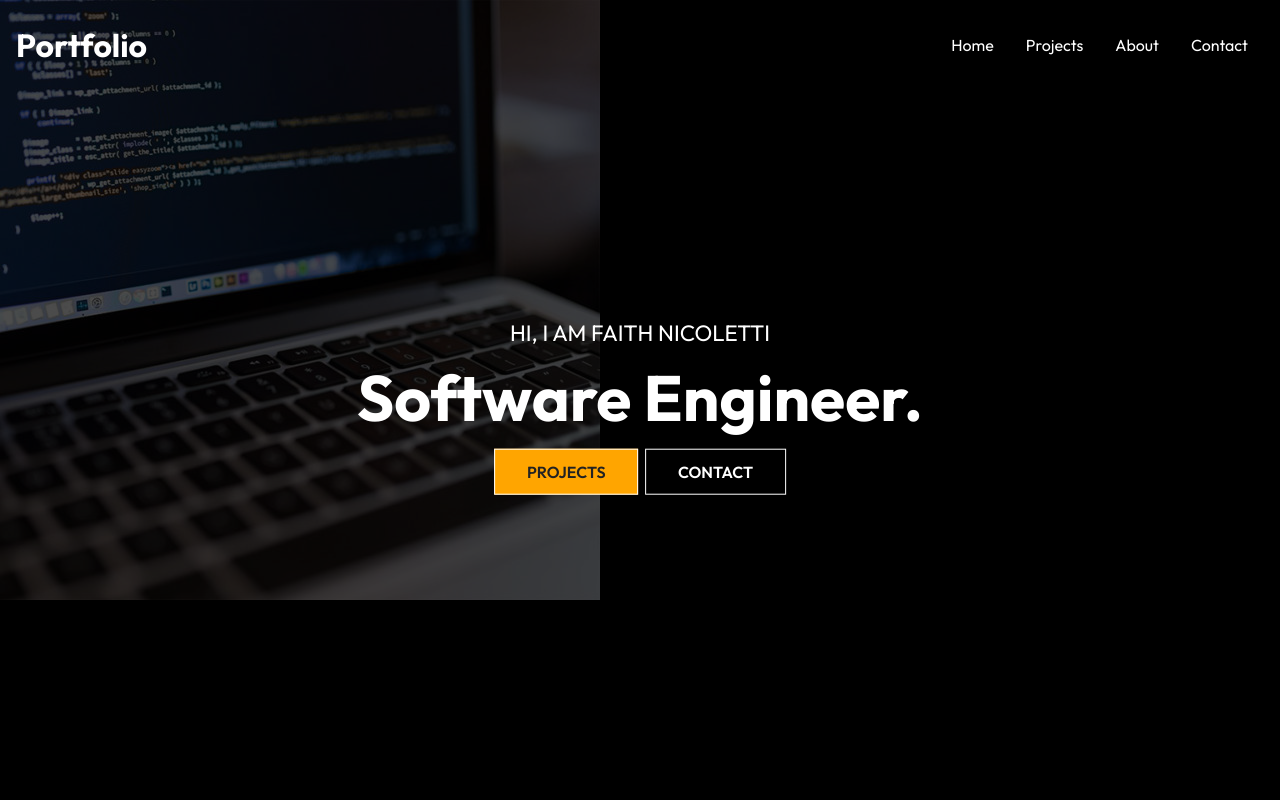
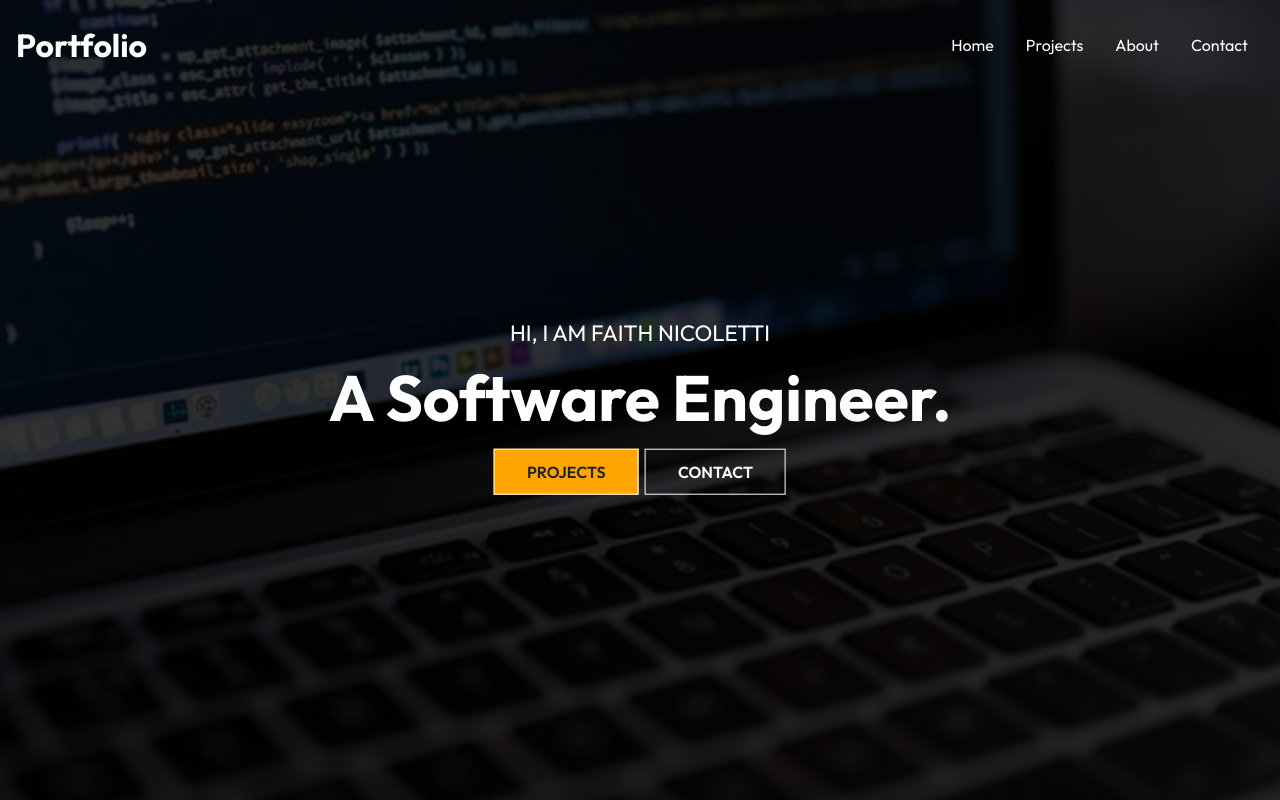
Before and after one commit to faithnicoletti/portfolio, a React (Create React App) app: page / in a window 1280 px wide. Shown: the top 800 px of the page. Built offline with nearby package versions, Linux system fonts and the light colour scheme.

Commit message:
fixed background image

```diff
--- a/src/components/HeroImg.js
+++ b/src/components/HeroImg.js
@@ -7,12 +7,12 @@ const HeroImg = () => {
   return (
     <div className="hero">
       <div className="mask">
-        <img className="into-img"
+        <img className="intro-img"
         src={IntroImg} alt="IntroImg" />
       </div>
       <div className="content">
         <p>HI, I AM FAITH NICOLETTI</p>
-        <h1> Software Engineer.</h1>
+        <h1> A Software Engineer.</h1>
         <div>
           <Link to="/project" className="btn">Projects</Link>
           <Link to="/contact" className="btn btn-light">Contact</Link>
--- a/src/components/HeroImgStyles.css
+++ b/src/components/HeroImgStyles.css
@@ -1,10 +1,10 @@
-.mask{
+.mask {
     width: 100%;
     height: 100vh;
     position: relative;
 }
 
-into-img{
+.intro-img {
     width: 100%;
     height: 100%;
     background-size: cover;
@@ -12,7 +12,7 @@ into-img{
     object-fit: cover;
 }
 
-.mask::after{
+.mask::after {
     content: "";
     width: 100%;
     height: 100%;
@@ -20,7 +20,7 @@ into-img{
     top: 0;
     left: 0;
     background-color: #000000;
-    opacity: 0.7;
+    opacity: 0.8;
 }
 
 .hero{
```
